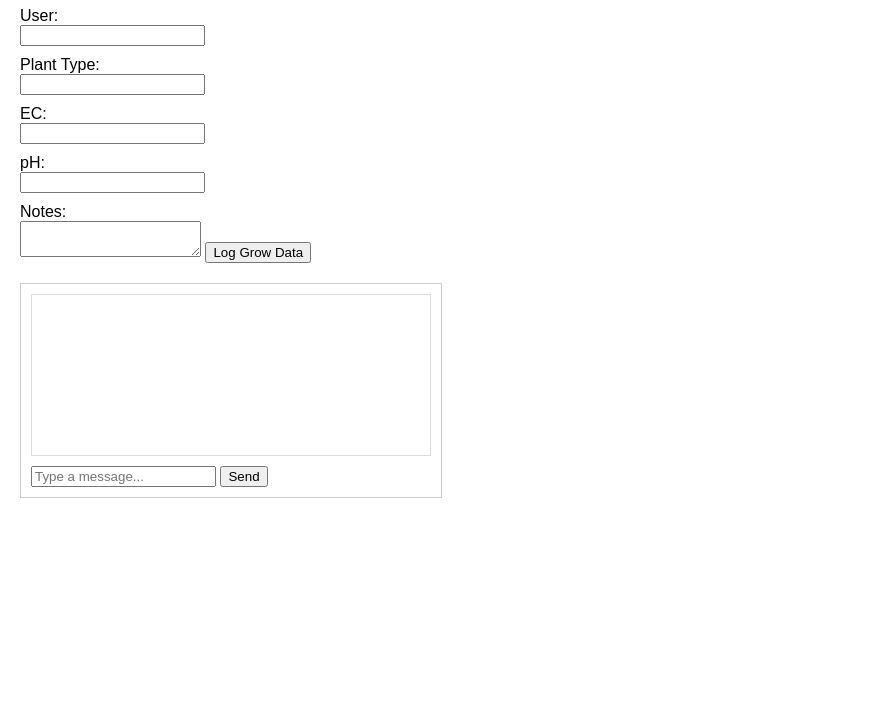
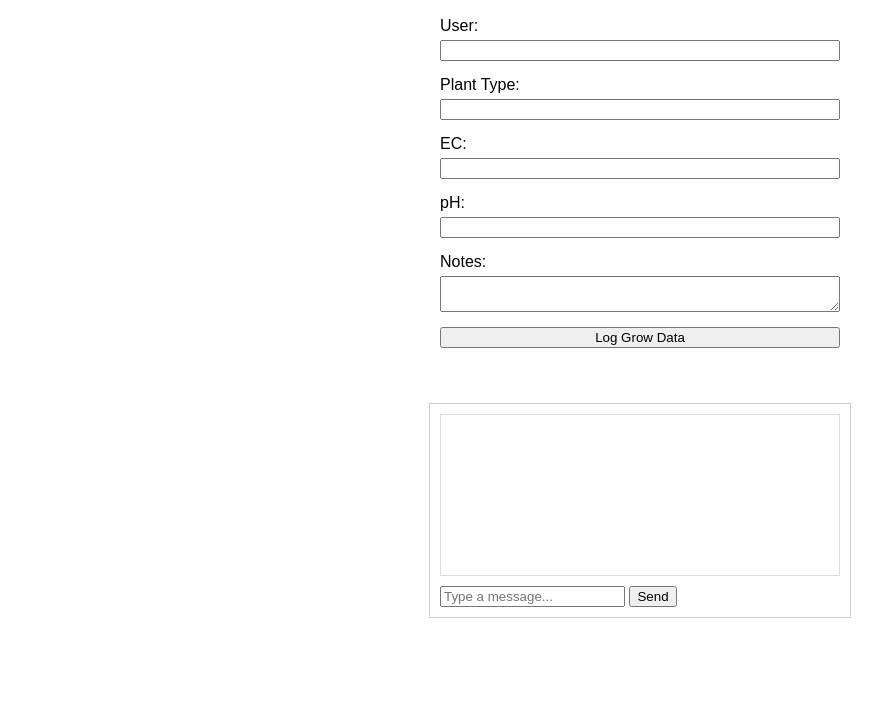
Before and after one commit to Flexiblefabric/hydrohelper, a plain HTML site: page index.html in a window 1280 px wide. Shown: the part 93-800 px from the top of the page, without its empty margins (0-894 px from the left). Drawn offline with Linux system fonts and the light colour scheme.

Commit message:
Improve form layout and page centering

```diff
--- a/style.css
+++ b/style.css
@@ -2,10 +2,15 @@
     font-family: Arial, sans-serif;
     margin: 0;
     padding: 20px;
+    display: flex;
+    flex-direction: column;
+    align-items: center;
 }
 
 form {
     margin-bottom: 20px;
+    max-width: 400px;
+    width: 100%;
 }
 
 form label {
@@ -13,10 +18,22 @@
     margin-top: 10px;
 }
 
+form input,
+form textarea,
+form button {
+    display: block;
+    width: 100%;
+    margin-top: 5px;
+    margin-bottom: 15px;
+    box-sizing: border-box;
+}
+
 #chat-container {
     border: 1px solid #ccc;
     padding: 10px;
     max-width: 400px;
+    width: 100%;
+    margin-top: 20px;
 }
 
 #chatbox {
```
